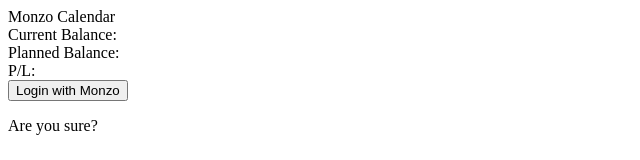
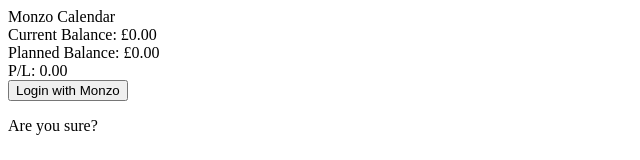
Before and after one commit to robcrocombe/monzo-calendar-react, a React (Vite) app: page / in a window 1280 px wide. Shown: the top 160 px of the page, without its empty margins (0-640 px from the left). Built offline with nearby package versions, Linux system fonts and the light colour scheme; no server answers.

Commit message:
Add loading Hot Chip and polish

```diff
--- a/assets/styles/_actions.scss
+++ b/assets/styles/_actions.scss
@@ -20,7 +20,7 @@
   #009688
   #03a9f4
   #ff5722
-  #5C832F
+  #5d981b
   #673ab7
   #f0b400
   #0eb1a9;
--- a/assets/styles/_base.scss
+++ b/assets/styles/_base.scss
@@ -12,6 +12,13 @@
   border-radius: 2px;
 }
 
+.loading-container {
+  display: flex;
+  align-items: center;
+  justify-content: center;
+  height: calc(100vh - 96px - 52px);
+}
+
 #page-footer {
   margin: 2rem;
   flex-shrink: 0;
--- a/src/app.tsx
+++ b/src/app.tsx
@@ -1,13 +1,29 @@
-import React from 'react';
+import React, { useContext } from 'react';
+import { AccountStoreContext } from './monzo/account.store';
 import NavBar from './common/nav-bar';
 import Calendar from './calendar/calendar';
+import { useObserver } from 'mobx-react-lite';
+import LoadingIcon from './common/loading-icon';
 
 export default function App() {
+  const accountStore = useContext(AccountStoreContext);
+  const pageState = useObserver(() => {
+    if (accountStore.loading) {
+      return (
+        <div className="loading-container">
+          <LoadingIcon />
+        </div>
+      );
+    } else {
+      return <Calendar />;
+    }
+  });
+
   return (
     <React.Fragment>
       <main>
         <NavBar />
-        <Calendar />
+        {pageState}
       </main>
       <footer id="page-footer">
         <div className="has-text-centered">
--- a/src/common/common.d.ts
+++ b/src/common/common.d.ts
@@ -1,3 +1,6 @@
+declare module '*.webp';
+declare module '*.gif';
+
 interface Dictionary<T> {
   [key: string]: T;
 }
--- /dev/null
+++ b/src/common/loading-icon.tsx
@@ -0,0 +1,13 @@
+import React from 'react';
+import hotChipWebP from '../../assets/images/hot-chip.webp';
+import hotChipJpeg from '../../assets/images/hot-chip.gif';
+
+export default function LoadingIcon() {
+  return (
+    <picture style={{ display: 'block', width: '200px' }}>
+      <source srcSet={hotChipWebP} type="image/webp" />
+      <source srcSet={hotChipJpeg} type="image/gif" />
+      <img src={hotChipJpeg} alt="Loading" />
+    </picture>
+  );
+}
--- a/src/common/nav-bar.tsx
+++ b/src/common/nav-bar.tsx
@@ -13,8 +13,8 @@
   const closeLogoutModal = () => toggleLogoutModal(false);
 
   function logout() {
-    // window.localStorage.clear();
-    window.location.reload();
+    localStorage.clear();
+    location.reload();
   }
 
   if (accountStore.loggedIn === true) {
@@ -47,11 +47,11 @@
       </div>
       <div className="navbar-item">
         Current Balance:&nbsp;
-        <span className="has-text-info">{accountStore.currentBalance}</span>
+        <span className="has-text-info">{accountStore.currentBalance || '£0.00'}</span>
       </div>
       <div className="navbar-item">
         Planned Balance:&nbsp;
-        <span className="has-text-info">{accountStore.plannedBalance}</span>
+        <span className="has-text-info">{accountStore.plannedBalance || '£0.00'}</span>
       </div>
       <div className="navbar-item" title="Profit/Loss">
         P/L:&nbsp;
@@ -64,7 +64,7 @@
               : null
           }
         >
-          {accountStore.diffBalance}
+          {accountStore.diffBalance || '0.00'}
         </span>
       </div>
       <div className="navbar-end">
--- a/src/monzo/account.store.ts
+++ b/src/monzo/account.store.ts
@@ -11,6 +11,7 @@
   @observable public plannedTransactions: monzo.PlannedTransactions = {};
   @observable public account: monzo.Balance;
   @observable public loggedIn: boolean;
+  @observable public loading: boolean = true;
   @observable public finalBalance: number;
 
   constructor() {
@@ -93,6 +94,8 @@
         localStorage.removeItem('session.accountId');
       }
     }
+
+    this.loading = false;
   }
 
   @action
```
Also changed, not shown: assets/images/hot-chip.gif (added), assets/images/hot-chip.webp (added).
